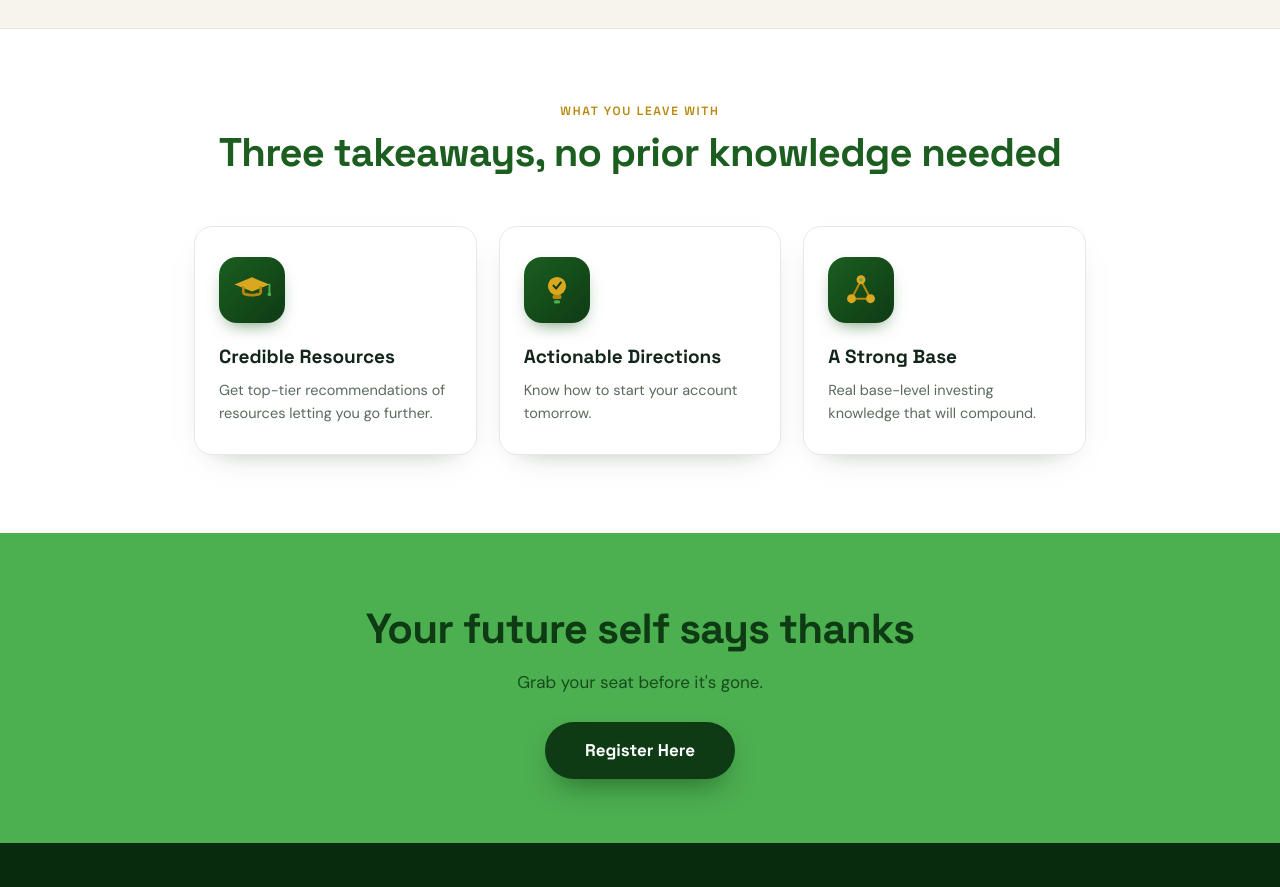
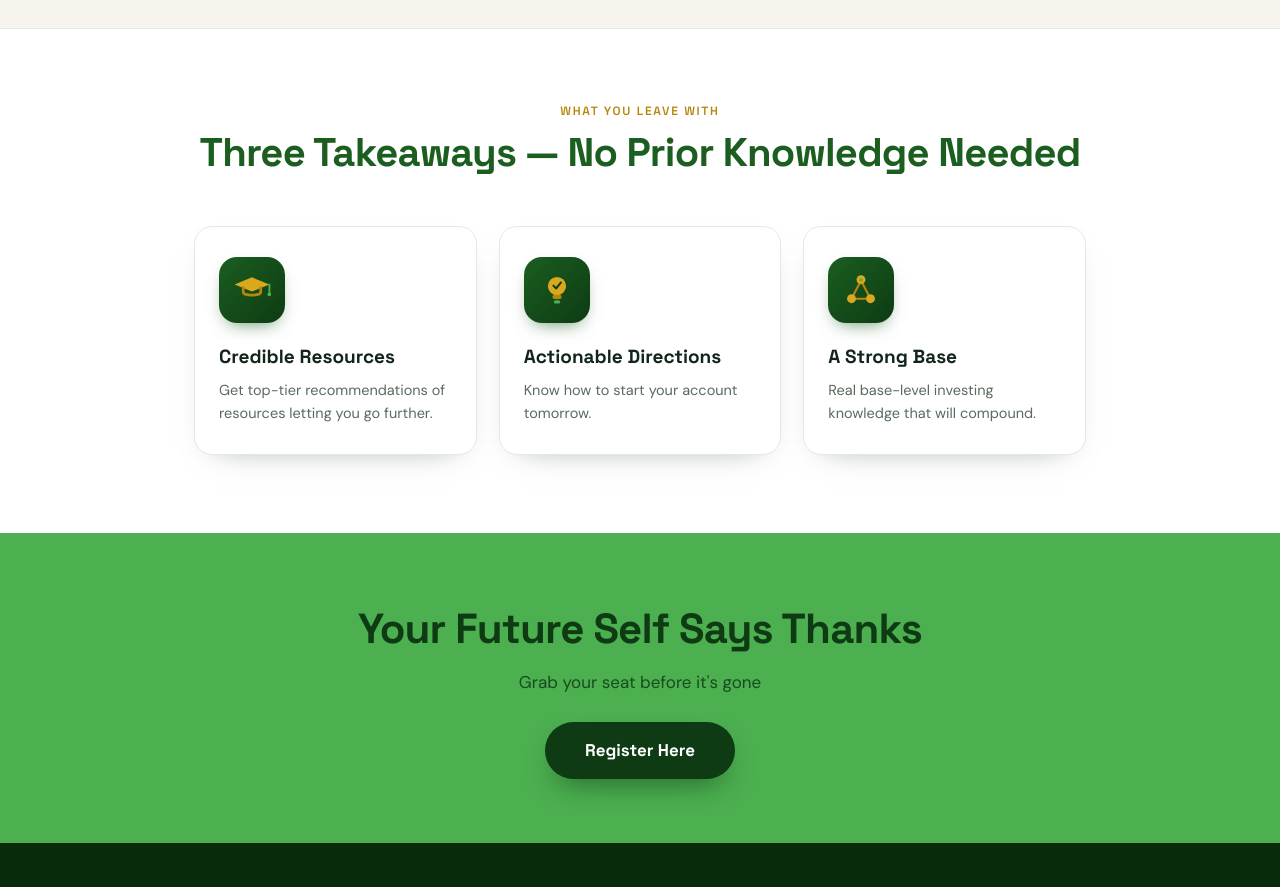
Before and after one commit to andersonjosh501-alt/financial-futures, a Next.js app: page / in a window 1280 px wide. Shown: the part 700-1587 px from the top of the page. Built offline with nearby package versions, Linux system fonts and the light colour scheme.

Commit message:
Title case headings and remove trailing period on CTA
Co-Authored-By: Claude Opus 4.6 <noreply@anthropic.com>

```diff
--- a/src/app/page.tsx
+++ b/src/app/page.tsx
@@ -102,7 +102,7 @@ export default function Home() {
             <div className="max-w-[1200px] mx-auto px-6 lg:px-[34px] pt-[74px] pb-[30px] text-center">
               <div className="font-heading font-semibold text-xs tracking-[.14em] uppercase text-gold">What you leave with</div>
               <h2 className="mt-3 font-heading font-bold text-[32px] md:text-[40px] leading-[1.08] tracking-[-0.02em] text-dg">
-                Three takeaways, no prior knowledge needed
+                Three Takeaways &mdash; No Prior Knowledge Needed
               </h2>
             </div>
             <div className="max-w-[960px] mx-auto grid grid-cols-1 sm:grid-cols-3 gap-[22px] px-6 lg:px-[34px] pb-[78px] pt-[22px]">
@@ -122,10 +122,10 @@ export default function Home() {
           <section className="bg-bg-green py-16 text-center">
             <div className="max-w-[1200px] mx-auto px-6 lg:px-[34px]">
               <h2 className="font-heading font-bold text-[34px] md:text-[42px] tracking-[-0.02em] text-dg-deep mb-2.5">
-                Your future self says thanks
+                Your Future Self Says Thanks
               </h2>
               <p className="mx-auto max-w-[440px] text-[17px] text-dg-deep/85 mb-[26px]">
-                Grab your seat before it&apos;s gone.
+                Grab your seat before it&apos;s gone
               </p>
               <button
                 onClick={openRegister}
--- a/src/app/speakers-partners/page.tsx
+++ b/src/app/speakers-partners/page.tsx
@@ -141,10 +141,10 @@ export default function SpeakersPartners() {
           <section className="bg-bg-green py-16 text-center">
             <div className="max-w-[1200px] mx-auto px-6 lg:px-[34px]">
               <h2 className="font-heading font-bold text-[34px] md:text-[42px] tracking-[-0.02em] text-dg-deep mb-2.5">
-                Your future self says thanks
+                Your Future Self Says Thanks
               </h2>
               <p className="mx-auto max-w-[440px] text-[17px] text-dg-deep/85 mb-[26px]">
-                Grab your seat before it&apos;s gone.
+                Grab your seat before it&apos;s gone
               </p>
               <button
                 onClick={openRegister}
```
